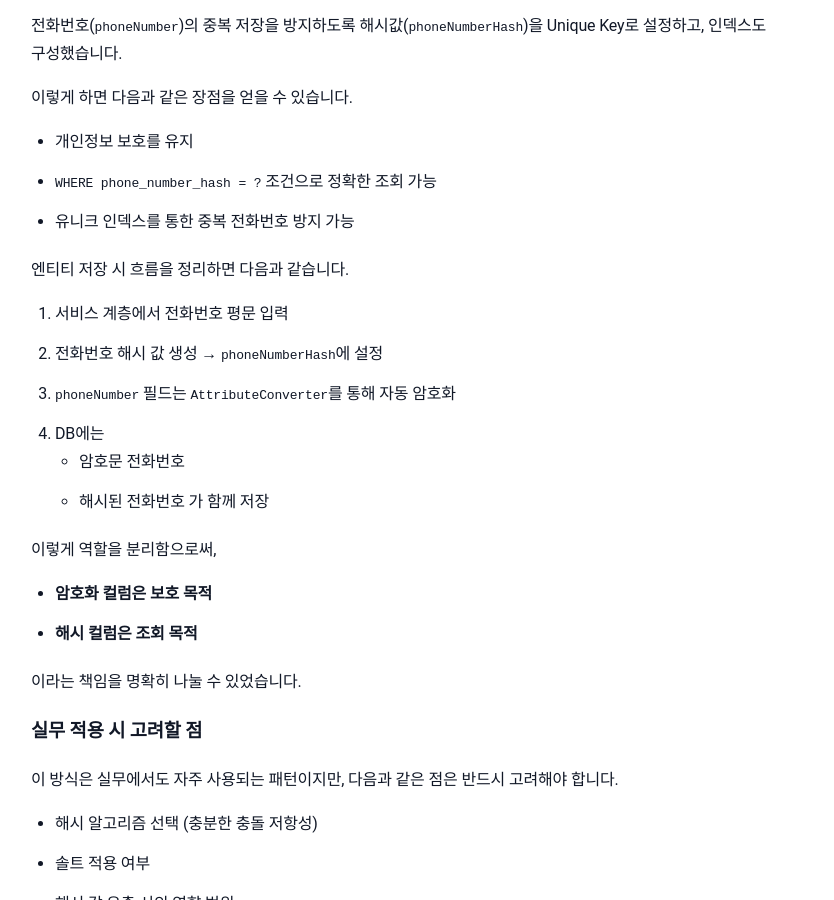
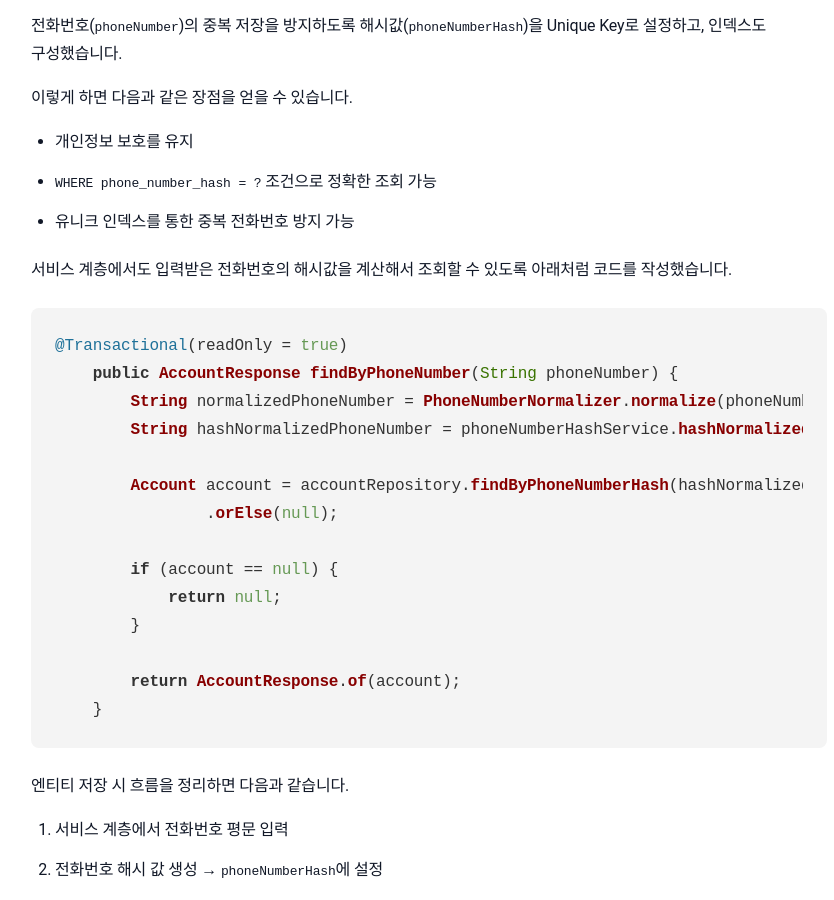
Before and after one commit to sanghoon-lee/sanghoon-lee.github.io, a Jekyll site: the page built from _posts/2026-01-31-JPACryptoConverter5.md, in a window 1280 px wide and 900 px high, scrolled down 6508 px. Shown: the whole window, without its empty margins (211-1045 px from the left). Built offline with Jekyll 4.4.1, drawn with Linux system fonts in a browser that asks for light colours; nearby versions of some CDN libraries; comment, search, counter and statistics services are not loaded.

Commit message:
포스팅 내용 수정

````diff
--- a/_posts/2026-01-31-JPACryptoConverter5.md
+++ b/_posts/2026-01-31-JPACryptoConverter5.md
@@ -236,6 +236,25 @@ public class Account extends BaseEntity{
 * `WHERE phone_number_hash = ?` 조건으로 정확한 조회 가능
 * 유니크 인덱스를 통한 중복 전화번호 방지 가능
 
+서비스 계층에서도 입력받은 전화번호의 해시값을 계산해서 조회할 수 있도록 아래처럼 코드를 작성했습니다.
+
+```java
+@Transactional(readOnly = true)
+    public AccountResponse findByPhoneNumber(String phoneNumber) {
+        String normalizedPhoneNumber = PhoneNumberNormalizer.normalize(phoneNumber);
+        String hashNormalizedPhoneNumber = phoneNumberHashService.hashNormalizedPhoneNumber(normalizedPhoneNumber);
+
+        Account account = accountRepository.findByPhoneNumberHash(hashNormalizedPhoneNumber)
+                .orElse(null);
+
+        if (account == null) {
+            return null;
+        }
+
+        return AccountResponse.of(account);
+    }
+```
+
 엔티티 저장 시 흐름을 정리하면 다음과 같습니다.
 
 1. 서비스 계층에서 전화번호 평문 입력
````
